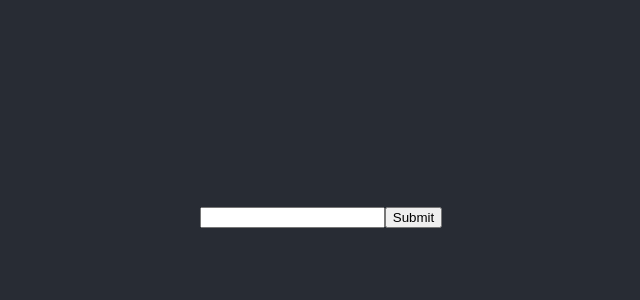
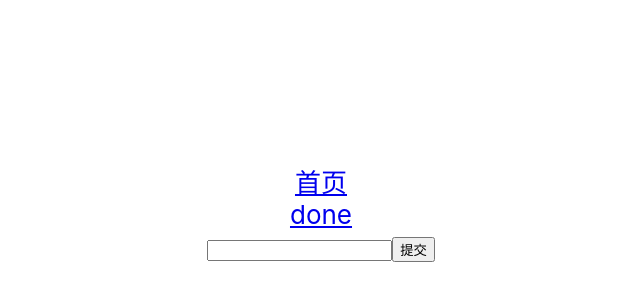
Before and after one commit to geticsen/todo-list, a React (Create React App) app: page / in a window 1280 px wide. Shown: the part 188-488 px from the top of the page, without its empty margins (319-959 px from the left). Built offline with nearby package versions, Linux system fonts and the light colour scheme.

Commit message:
[React-Router] [Green] feature :add Router /done

```diff
--- a/package.json
+++ b/package.json
@@ -9,6 +9,7 @@
     "react": "^16.13.1",
     "react-dom": "^16.13.1",
     "react-redux": "^7.2.1",
+    "react-router-dom": "^5.2.0",
     "react-scripts": "3.4.1",
     "redux": "^4.0.5"
   },
--- a/src/App.css
+++ b/src/App.css
@@ -14,7 +14,7 @@
 }
 
 .App-header {
-  background-color: #282c34;
+  background-color: #fff;
   min-height: 100vh;
   display: flex;
   flex-direction: column;
--- a/src/App.js
+++ b/src/App.js
@@ -2,13 +2,15 @@ import React from 'react';
 import './App.css';
 import TodoListContainer from './containers/TodoListContainer';
 import TodoFormContainer from './containers/TodoFormContainer';
-
+import { Link } from 'react-router-dom';
 function App() {
   return (
     <div className="App">
       <header className="App-header">
-        <TodoListContainer/>
-        <TodoFormContainer/>
+        <Link to="/">首页</Link>
+        <Link to="/done">done</Link>
+        <TodoListContainer />
+        <TodoFormContainer />
       </header>
     </div>
   );
--- /dev/null
+++ b/src/components/ToDoDone/index.jsx
@@ -0,0 +1,18 @@
+import React from 'react'
+import { Link } from 'react-router-dom';
+import TodoListContainer from '../../containers/TodoListContainer';
+class ToDoDone extends React.Component {
+    constructor(props) {
+        super(props)
+    }
+    render() {
+        return (
+            <div>
+                <Link to="/">首页</Link>
+                <Link to="/done">done</Link>
+                <TodoListContainer />
+            </div>
+        )
+    }
+}
+export default ToDoDone;
--- a/src/components/Todo/todo.css
+++ b/src/components/Todo/todo.css
@@ -1,7 +1,10 @@
+div{
+  color:black;
+}
 .UNDONE {
   text-decoration: none;
   width: 200px;
-  border: 1px solid white;
+  border: 1px solid black;
   text-align: left;
 }
 
@@ -9,7 +12,7 @@
   text-decoration: line-through;
   width: 200px;
   text-align: left;
-  border: 1px solid white;
+  border: 1px solid black;
 }
 
 span {
--- a/src/components/TodoForm/index.jsx
+++ b/src/components/TodoForm/index.jsx
@@ -21,7 +21,7 @@ class TodoForm extends React.Component {
     return (
       <div>
         <input type="text" onChange={this.handleChange} value={this.state.text} />
-        <input type="submit" onClick={this.onSubmit} />
+        <input type="submit" onClick={this.onSubmit} value="提交"/>
       </div>
     )
   }
--- a/src/index.js
+++ b/src/index.js
@@ -6,12 +6,16 @@ import * as serviceWorker from './serviceWorker';
 import { createStore } from 'redux';
 import { Provider } from 'react-redux'
 import reducer from './reducers'
-
-let store = createStore(reducer);
+import ToDoDone from './components/ToDoDone'
+import { BrowserRouter as Router, Route } from "react-router-dom";
+let store = createStore(reducer, window.__REDUX_DEVTOOLS_EXTENSION__ && window.__REDUX_DEVTOOLS_EXTENSION__());
 
 ReactDOM.render(
   <Provider store={store}>
-    <App />
+    <Router>
+      <Route exact  path="/" component={App} />
+      <Route exact  path="/done" component={ToDoDone} />
+    </Router>
   </Provider>,
   document.getElementById('root')
 );
```
Also changed, not shown: src/containers/ToDoDoneContainer.jsx (added, +20 -0 lines), 1 other file (tests, documents, lock files or other folders).
